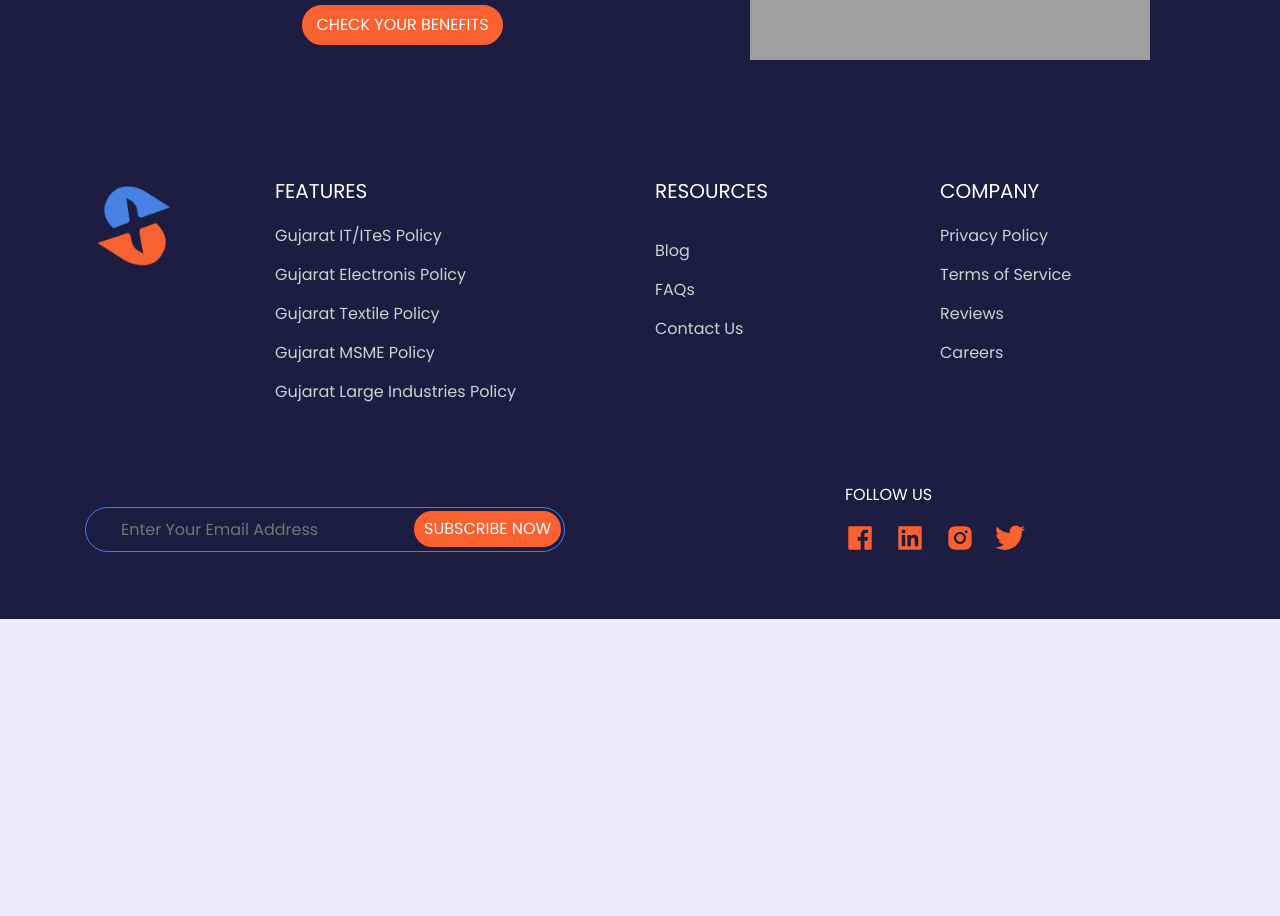
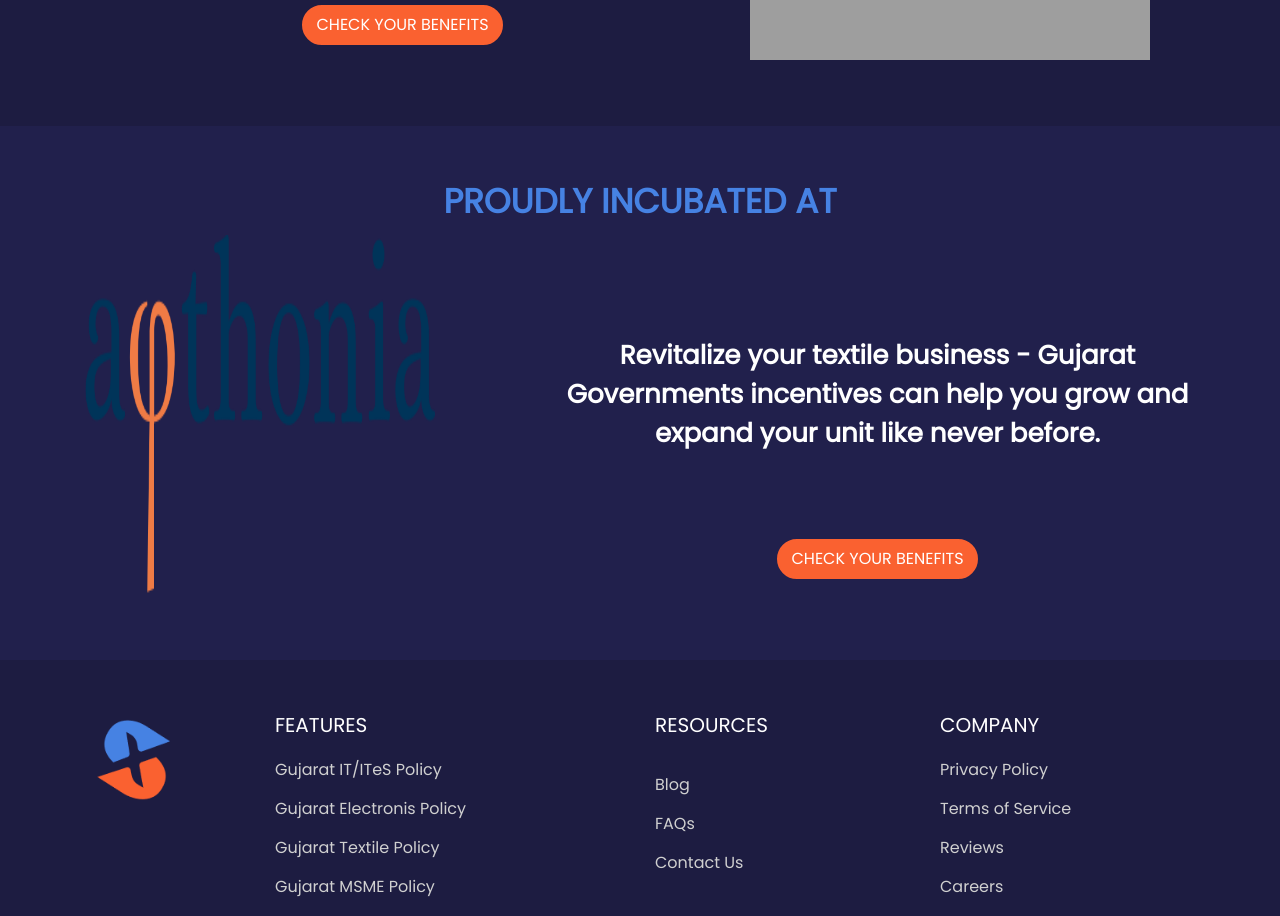
Before and after one commit to Manas-15/subsidyX_marketing_frontend, a Next.js app: page / in a window 1280 px wide. Shown: the part 3740-4656 px from the top of the page. Before the commit the page ends 4359 px from the top, so only its background shows below. Built offline with nearby package versions, Linux system fonts and the light colour scheme; grey boxes are pictures that could not be loaded.

Commit message:
fixed login issue and added a section of afthonia

```diff
--- a/layouts/partials/Header.js
+++ b/layouts/partials/Header.js
@@ -24,8 +24,6 @@ const Header = () => {
   const handleLogout = () => {
     dispatch(userActions.logout());
     dispatch(userActions.clearOTP());
-    // localStorage.removeItem("accessToken");
-    localStorage.setItem("accessToken", "");
     router.push("/");
   };
 
--- a/pages/index.js
+++ b/pages/index.js
@@ -7,6 +7,7 @@ import Portfolio from "layouts/components/Slider/portfolio";
 import greatBenifitImg from "../public/images/great_benifits.png";
 import hugeBenifitImg from "../public/images/huge_benifits.png";
 import centralAndStateGif from "../public/images/central_and_state.gif";
+import afthoniaImg from "../public/images/afthonialogo.png";
 
 const Home = () => {
   const { title } = config.site;
@@ -200,7 +201,7 @@ const Home = () => {
           <div className="ites_part">
             <h2 className="cmn_h2_heading text-center">
               <span className="col_blue">GREAT BENEFITS IN </span>
-              <span className="col_orng">ELECTRONICS</span>
+              <span className="col_orng">ELECTRONICS </span>
               <span className="col_blue">SECTOR </span>
             </h2>
             <div className="row incen_row_content">
@@ -307,6 +308,44 @@ const Home = () => {
           </div>
         </div>
       </section>
+
+      <section className="cmn_sec_pad incentive_sec_msme">
+        <div className="container">
+          <div className="ites_part">
+            <h2 className="cmn_h2_heading text-center">
+              <span className="col_blue">PROUDLY INCUBATED AT </span>
+              {/* <span className="col_orng">TEXTILE </span>
+              <span className="col_blue">SECTOR </span> */}
+            </h2>
+            <div className="row incen_row_content">
+              <div className="col-md-5 ">
+                <figure>
+                  <Image
+                    src={afthoniaImg?.src}
+                    width="351"
+                    height="359"
+                    alt=""
+                  />
+                </figure>
+              </div>
+              <div className="col-md-7 text-center">
+                <div>
+                  <p className="incen_content">
+                    Revitalize your textile business - Gujarat Governments
+                    incentives can help you grow and expand your unit like never
+                    before.
+                  </p>
+                </div>
+                <div>
+                  <Link href="/contact" className="btn btn-primary lo_ck_btn">
+                    CHECK YOUR BENEFITS
+                  </Link>
+                </div>
+              </div>
+            </div>
+          </div>
+        </div>
+      </section>
     </Base>
   );
 };
--- a/pages/login.js
+++ b/pages/login.js
@@ -50,7 +50,6 @@ const PhoneNumberLogin = ({ data }) => {
       setPhoneError(false);
       setLoading(true);
       dispatch(userActions.generateOTP(credential));
-      // router.push("/otp");
     }
   };
 
--- a/redux/Actions/userAction.js
+++ b/redux/Actions/userAction.js
@@ -1,6 +1,8 @@
 import { userConstants } from "redux/Constants/userConstant";
 import { userService } from "redux/Services/userService";
 import { showToast } from "@layouts/components/ToastNotification";
+import axios from "axios";
+import api from "../api";
 
 export const userActions = {
   signup,
@@ -55,18 +57,16 @@ function generateOTP(credential) {
     dispatch(request(credential));
     userService.generateOTP(credential).then(
       (res) => {
-        dispatch(success(res));
         if (res?.data?.detail?.error_msg) {
-          dispatch(userActions?.saveOTP(res?.data));
           showToast(res?.data?.detail?.error_msg?.toString(), "error");
         } else {
-          dispatch(userActions?.saveOTP(res?.data));
+          dispatch(success(res));
           showToast("OTP sent successfully", "success");
         }
+        dispatch(userActions?.saveOTP(res?.data));
       },
       (error) => {
         dispatch(failure(error.toString()));
-        // dispatch(alertActions.error(error.toString()));
         showToast(error.toString(), "error");
       }
     );
```
Also changed, not shown: public/images/afthonialogo.png (added).
